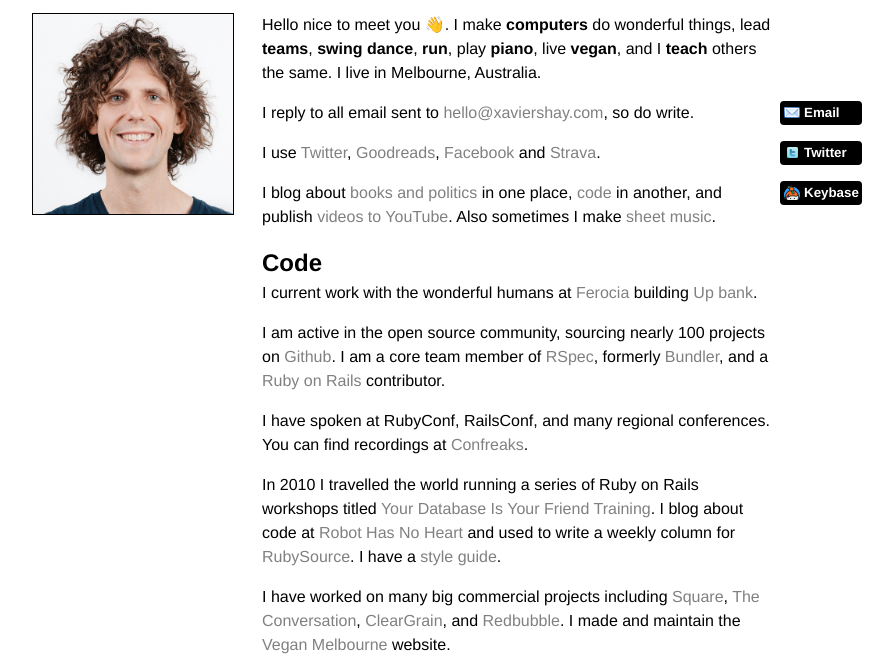
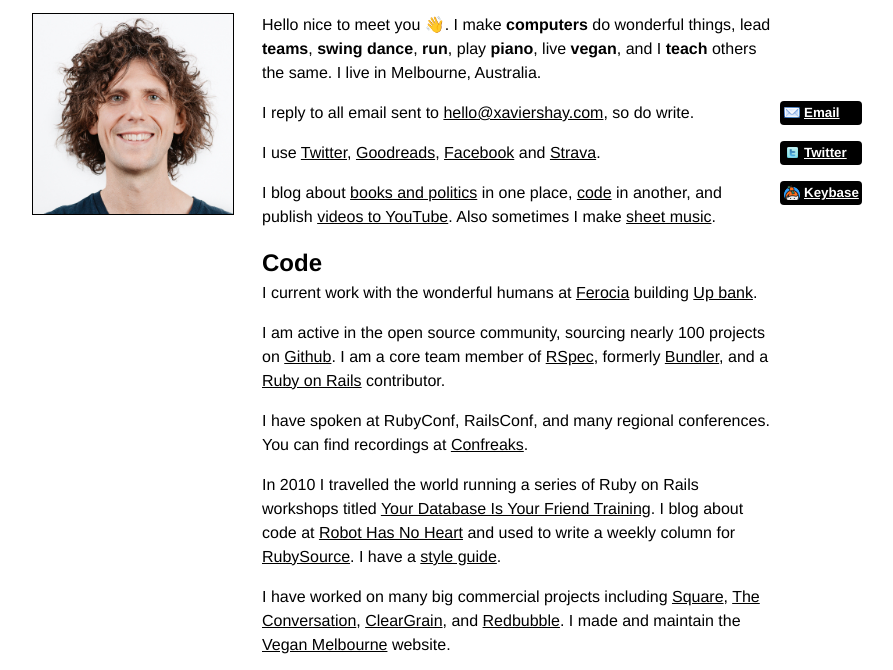
Before and after one commit to xaviershay/xaviershay.com, a plain HTML site: page public/index.html in a window 1280 px wide. Shown: the part 112-782 px from the top of the page, without its empty margins (123-1016 px from the left). Drawn offline with nearby package versions, Linux system fonts and the light colour scheme.

Commit message:
I am truly embarrassed I ever thought this link styling was a good idea.

```diff
--- a/public/index.html
+++ b/public/index.html
@@ -28,8 +28,9 @@
       header h1 { font-size: 5em; line-height: 1.35; text-align: center; }
 
       section { margin-bottom: 1em; }
-      a, a:visited { color: gray; text-decoration: none; }
-      a:hover { text-decoration: underline }
+      a { color: black; text-decoration: underline; }
+      a:visited { color: gray; }
+      /* a:hover { text-decoration: underline } */
 
       img { border: solid 1px black; position: absolute;left: -230px;  width: 200px;}
 
```
